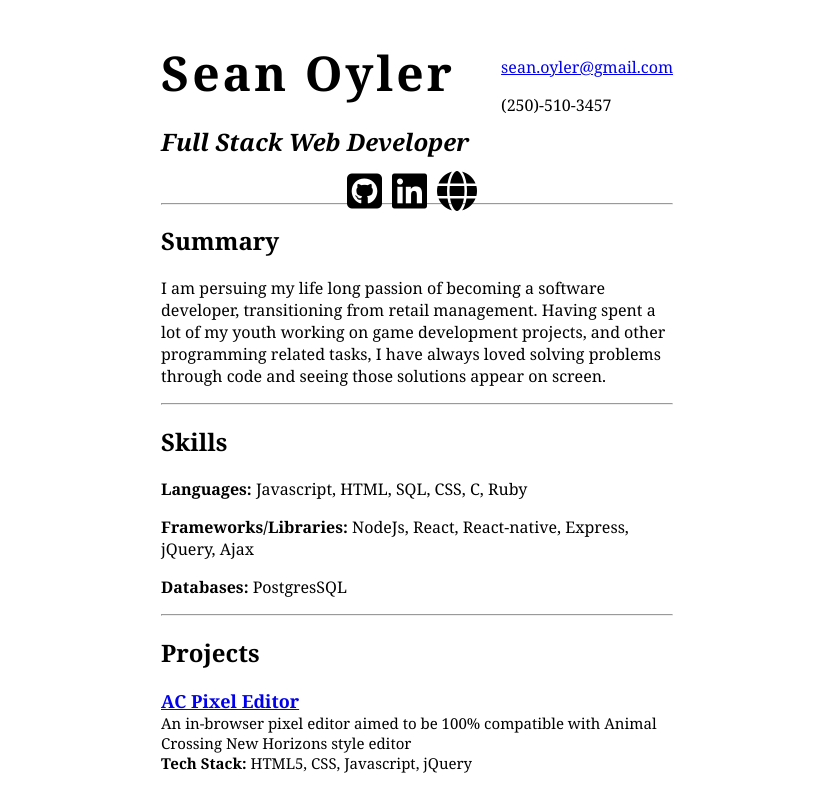
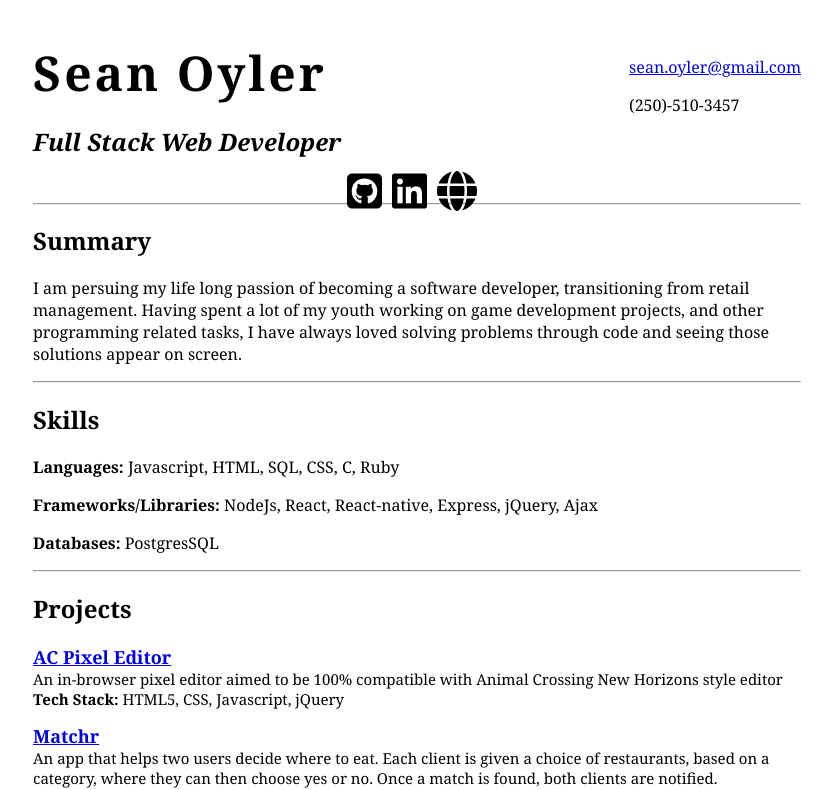
Before and after one commit to xrysen/resume, a React (Create React App) app: page / in a window 1280 px wide. Shown: the top 790 px of the page, without its empty margins (223-1055 px from the left). Built offline with nearby package versions, Linux system fonts and the light colour scheme.

Commit message:
Updates resume

```diff
--- a/public/index.html
+++ b/public/index.html
@@ -24,7 +24,7 @@
       work correctly both with client-side routing and a non-root public URL.
       Learn how to configure a non-root public URL by running `npm run build`.
     -->
-    <title>Sean Oyler - Juinor Web Developer</title>
+    <title>Sean Oyler - Web Developer</title>
   </head>
   <body>
     <noscript>You need to enable JavaScript to run this app.</noscript>
--- a/src/App.css
+++ b/src/App.css
@@ -1,6 +1,6 @@
 body {
-  margin-left: 30%;
-  margin-right: 30%;
+  margin-left: 20%;
+  margin-right: 20%;
   font-family: Georgia, 'Times New Roman', Times, serif;
 }
 
```
Also changed, not shown: 1 other file (tests, documents, lock files or other folders).
